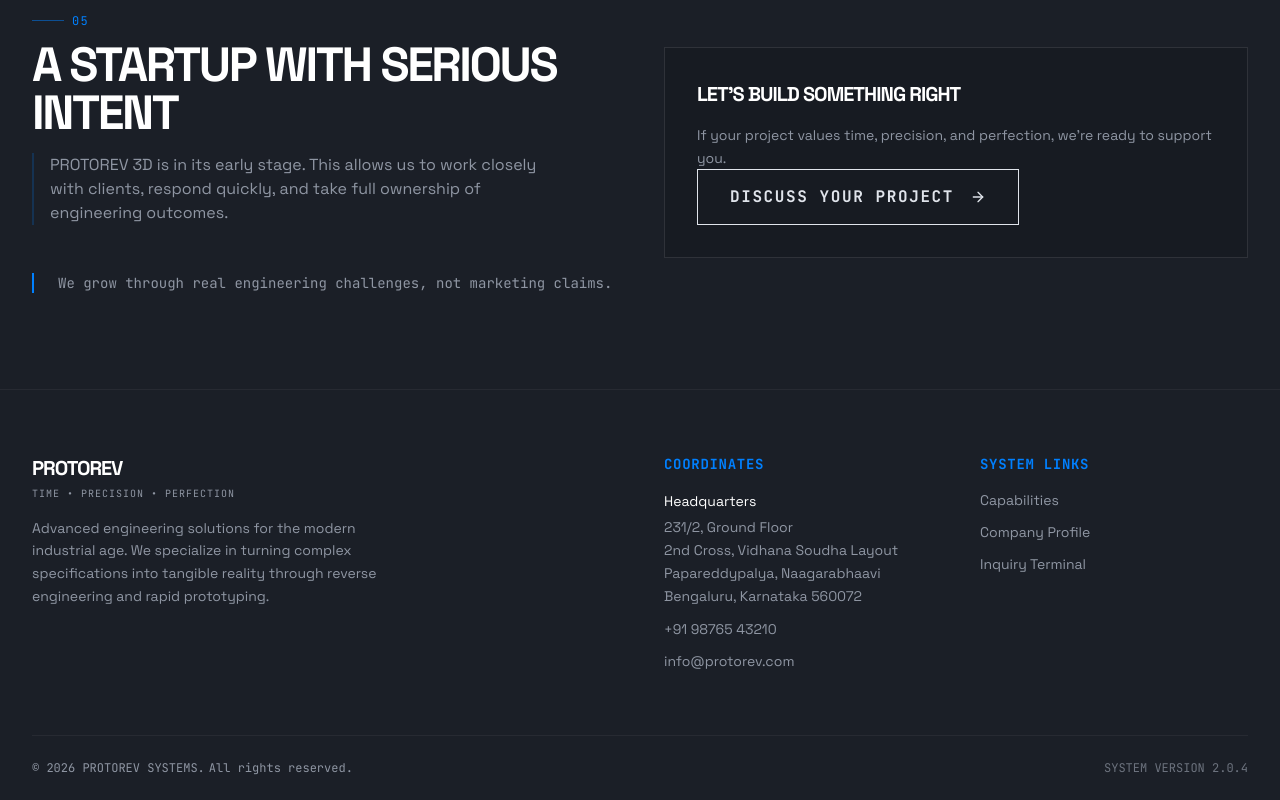
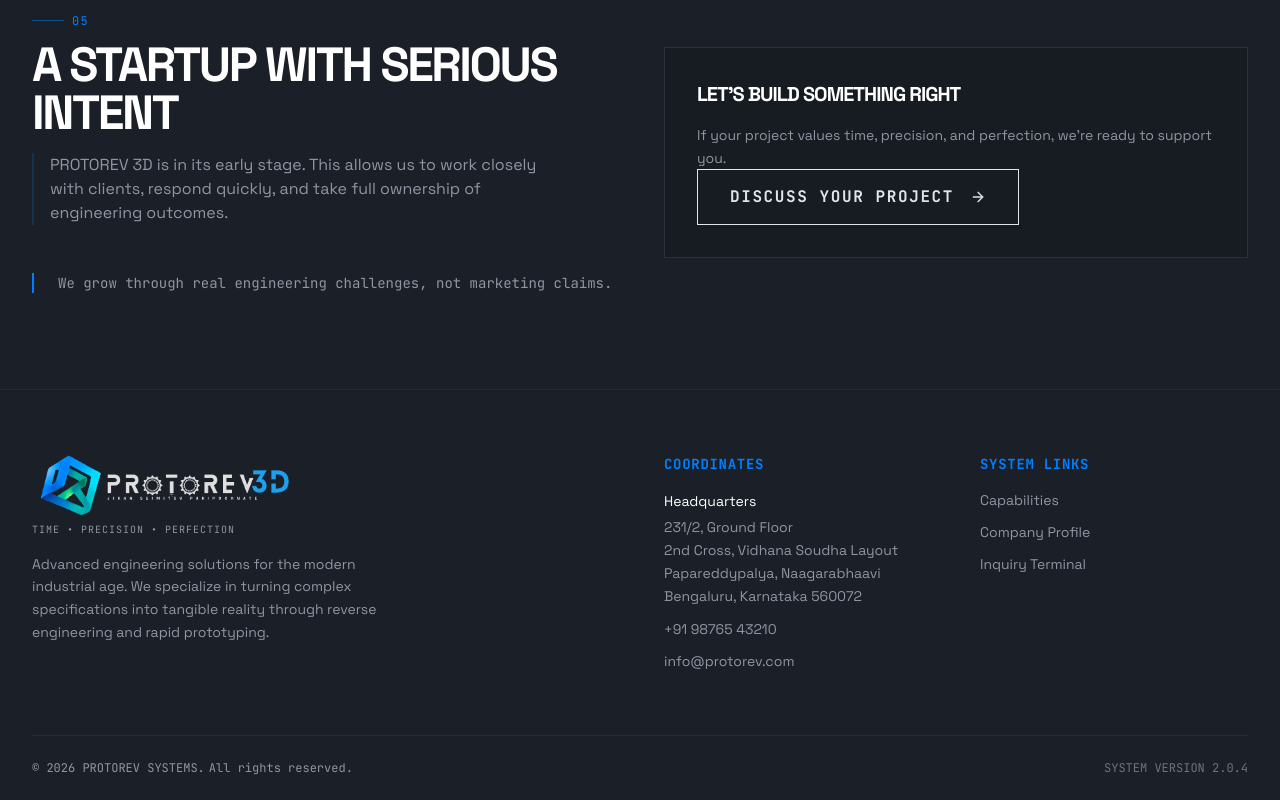
Before and after one commit to manoj633/protorev3d-v1, a React (Vite) app: page / in a window 1280 px wide. Shown: the part 4233-5033 px from the top of the page. Built offline with nearby package versions, Linux system fonts and the light colour scheme; no server answers; a web font is replaced by a local one.

Commit message:
used logo

```diff
--- a/src/components/Footer.tsx
+++ b/src/components/Footer.tsx
@@ -1,4 +1,5 @@
 import { Link } from "wouter";
+import protorevLogo from "@/assets/protorev.png";
 
 export function Footer() {
   return (
@@ -10,7 +11,13 @@ export function Footer() {
           <div className="md:col-span-2 space-y-4">
             <div className="flex flex-col">
               <span className="text-xl font-bold tracking-tighter text-white">
-                PROTOREV
+              <Link href="/" className="cursor-pointer">
+            <img
+              src={protorevLogo}
+              alt="PROTOREV"
+              className="h-14 md:h-16 object-contain"
+            />
+          </Link>
               </span>
               <span className="text-[10px] font-mono-tech text-muted-foreground tracking-widest uppercase mt-1">
                 Time • Precision • Perfection
```
